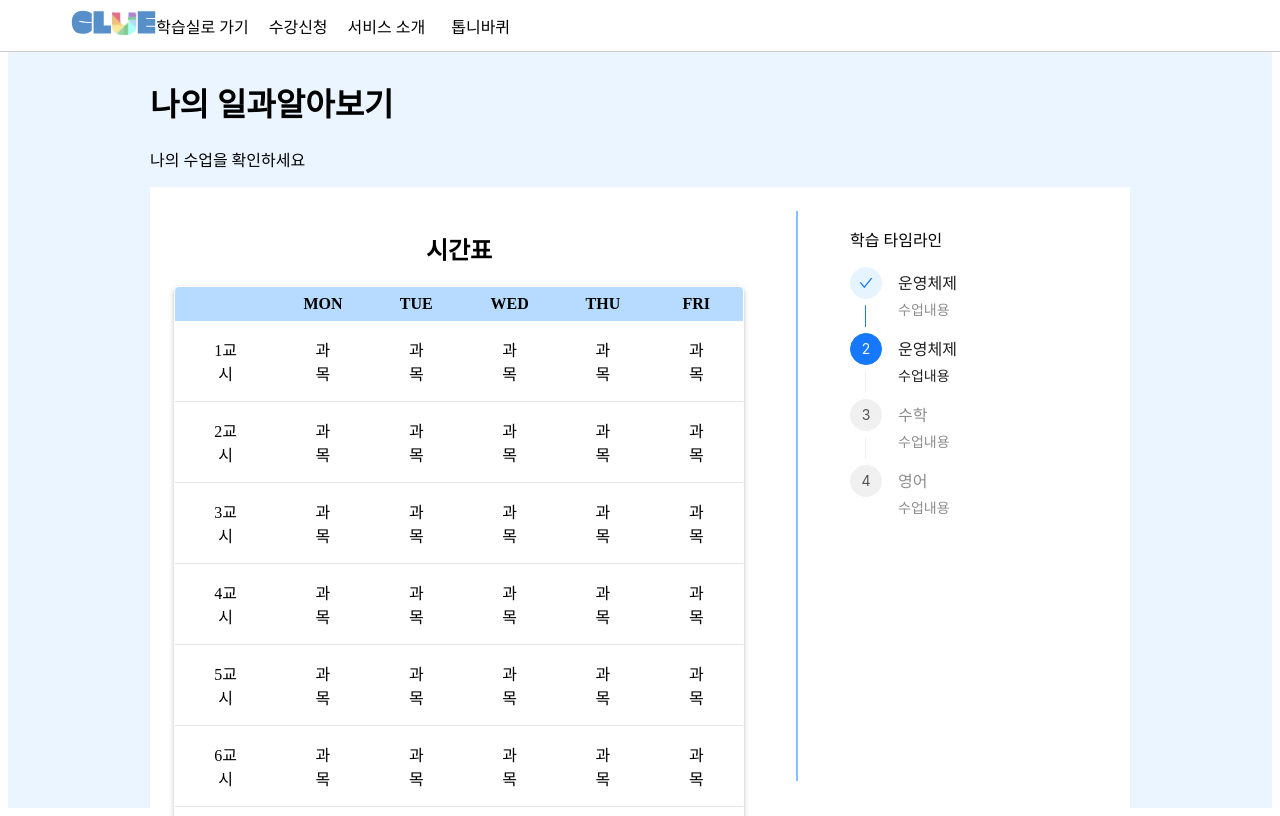
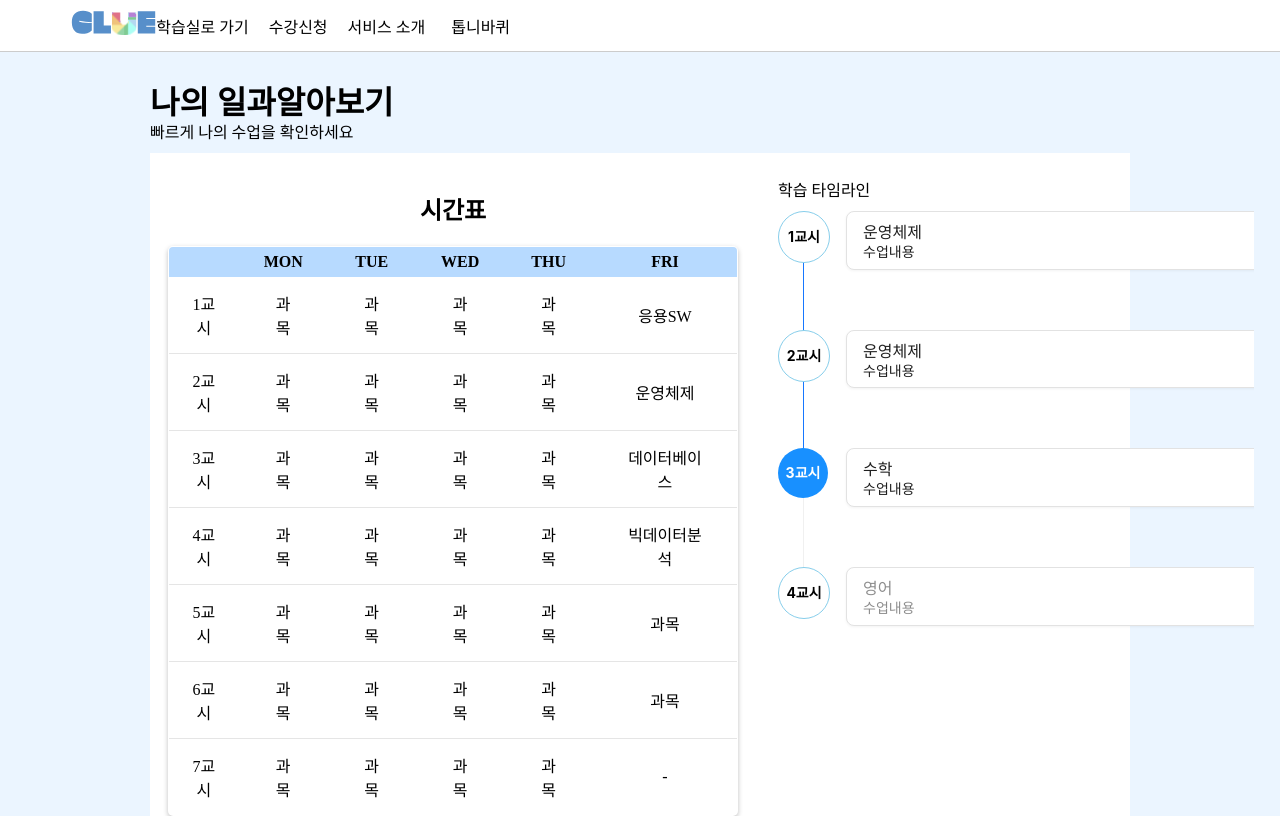
Before and after one commit to EscapeFrame/paletto-clue-frontend, a React (Vite) app: page / in a window 1280 px wide. Built offline with nearby package versions, Linux system fonts and the light colour scheme.

Commit message:
done timeLine

```diff
--- a/src/css/TimeLine.module.css
+++ b/src/css/TimeLine.module.css
@@ -1,276 +1,47 @@
-@font-face {
-	font-family: 'ecoico';
-	src:url('../fonts/timelineicons/ecoico.eot');
-	src:url('../fonts/timelineicons/ecoico.eot?#iefix') format('embedded-opentype'),
-		url('../fonts/timelineicons/ecoico.woff') format('woff'),
-		url('../fonts/timelineicons/ecoico.ttf') format('truetype'),
-		url('../fonts/timelineicons/ecoico.svg#ecoico') format('svg');
-	font-weight: normal;
-	font-style: normal;
-} /* Made with http://icomoon.io/ */
-
-.cbp_tmtimeline {
-	margin: 30px 0 0 0;
-	padding: 0;
-	list-style: none;
-	position: relative;
-}
-
-/* The line */
-.cbp_tmtimeline:before {
-	content: '';
-	position: absolute;
-	top: 0;
-	bottom: 0;
-	width: 10px;
-	background: #afdcf8;
-	left: 20%;
-	margin-left: -10px;
-}
-
-.cbp_tmtimeline > li {
-	position: relative;
-}
-
-/* The date/time */
-.cbp_tmtimeline > li .cbp_tmtime {
+.step_box {
+	margin: 0 20px 60px 20px;
 	display: block;
-	width: 25%;
-	padding-right: 100px;
-	position: absolute;
-}
-
-.cbp_tmtimeline > li .cbp_tmtime span {
-	display: block;
-	text-align: right;
-}
-
-.cbp_tmtimeline > li .cbp_tmtime span:first-child {
-	font-size: 0.9em;
-	color: #bdd0db;
-}
-
-.cbp_tmtimeline > li .cbp_tmtime span:last-child {
-	font-size: 2.9em;
-	color: #3594cb;
-}
-
-.cbp_tmtimeline > li:nth-child(odd) .cbp_tmtime span:last-child {
-	color: #6cbfee;
-}
-
-/* Right content */
-.cbp_tmtimeline > li .cbp_tmlabel {
-	margin: 0 0 15px 25%;
-	background: #3594cb;
-	color: #fff;
-	padding: 2em;
-	font-size: 1.2em;
-	font-weight: 300;
-	position: relative;
-	border-radius: 5px;
-}
-
-.cbp_tmtimeline > li:nth-child(odd) .cbp_tmlabel {
-	background: #6cbfee;
-}
-
-.cbp_tmtimeline > li .cbp_tmlabel h2 {
-	margin-top: 0px;
-	padding: 0 0 10px 0;
-	border-bottom: 1px solid rgba(255,255,255,0.4);
-}
-
-/* The triangle */
-.cbp_tmtimeline > li .cbp_tmlabel:after {
-	right: 100%;
-	border: solid transparent;
-	content: " ";
-	height: 0;
-	width: 0;
-	position: absolute;
-	pointer-events: none;
-	border-right-color: #3594cb;
-	border-width: 10px;
-	top: 10px;
-}
-
-.cbp_tmtimeline > li:nth-child(odd) .cbp_tmlabel:after {
-	border-right-color: #6cbfee;
-}
-
-/* The icons */
-.cbp_tmtimeline > li .cbp_tmicon {
-	width: 40px;
-	height: 40px;
-	font-family: 'ecoico';
-	font-style: normal;
-	font-weight: normal;
-	font-variant: normal;
-	text-transform: none;
-	font-size: 1.4em;
-	line-height: 40px;
-	-webkit-font-smoothing: antialiased;
-	position: absolute;
-	color: #fff;
-	background: #46a4da;
-	border-radius: 50%;
-	box-shadow: 0 0 0 8px #afdcf8;
-	text-align: center;
-	left: 20%;
-	top: 0;
-	margin: 0 0 0 -25px;
-}
-
-.cbp_tmicon-phone:before {
-	content: "e000";
-}
-
-.cbp_tmicon-screen:before {
-	content: "e001";
-}
-
-.cbp_tmicon-mail:before {
-	content: "e002";
-}
-
-.cbp_tmicon-earth:before {
-	content: "e003";
-}
-
-/* Example Media Queries */
-@media screen and (max-width: 65.375em) {
-
-	.cbp_tmtimeline > li .cbp_tmtime span:last-child {
-		font-size: 1.5em;
-	}
-}
-
-@media screen and (max-width: 47.2em) {
-	.cbp_tmtimeline:before {
-		display: none;
-	}
-
-	.cbp_tmtimeline > li .cbp_tmtime {
-		width: 100%;
-		position: relative;
-		padding: 0 0 20px 0;
-	}
-
-	.cbp_tmtimeline > li .cbp_tmtime span {
-		text-align: left;
-	}
-
-	.cbp_tmtimeline > li .cbp_tmlabel {
-		margin: 0 0 30px 0;
-		padding: 1em;
-		font-weight: 400;
-		font-size: 95%;
-	}
-
-	.cbp_tmtimeline > li .cbp_tmlabel:after {
-		right: auto;
-		left: 20px;
-		border-right-color: transparent;
-		border-bottom-color: #3594cb;
-		top: -20px;
-	}
-
-	.cbp_tmtimeline > li:nth-child(odd) .cbp_tmlabel:after {
-		border-right-color: transparent;
-		border-bottom-color: #6cbfee;
-	}
-
-	.cbp_tmtimeline > li .cbp_tmicon {
-		position: relative;
-		float: right;
-		left: auto;
-		margin: -55px 5px 0 0px;
-	}
-}
-
-HTML CSSResult Skip Results Iframe
-EDIT ON
-body {
-  padding:1.5em;
-  background: #f5f5f5
-}
-
-table {
-  border: 1px #a39485 solid;
-  font-size: .9em;
-  box-shadow: 0 2px 5px rgba(0,0,0,.25);
-  width: 100%;
-  border-collapse: collapse;
-  border-radius: 5px;
-  overflow: hidden;
-}
-
-th {
-  text-align: left;
-}
-
-thead {
-  font-weight: bold;
-  color: #fff;
-  background: #73685d;
-}
-
- td, th {
-  padding: 1em .5em;
-  vertical-align: middle;
-}
-
- td {
-  border-bottom: 1px solid rgba(0,0,0,.1);
-  background: #fff;
-}
-
-a {
-  color: #73685d;
-}
-
- @media all and (max-width: 768px) {
-
-  table, thead, tbody, th, td, tr {
-    display: block;
+	width: 420px;
+	padding: 8px 16px;
+	border: 1px solid #e2e2e2;
+	border-radius: 8px;
+	background-color: #fff;
+	box-shadow: 0 1px 3px rgba(0, 0, 0, 0.05);
+	box-sizing: border-box;
+	line-height: 1.5;
   }
 
-  th {
-    text-align: right;
+  .step_box p {
+	font-size: 14px;
+	margin: 0;
+	padding: 0;
+	line-height: 1.2;
   }
 
-  table {
-    position: relative;
-    padding-bottom: 0;
-    border: none;
-    box-shadow: 0 0 10px rgba(0,0,0,.2);
+  .customStep :global(.ant-steps-item-tail::after) {
+	height: 100px !important;
+	margin-left: 10px;
   }
 
-  thead {
-    float: left;
-    white-space: nowrap;
+  .customIcon {
+	width: 50px;
+	height: 50px;
+	border-radius: 50%;
+	display: flex;
+	justify-content: center;
+	align-items: center;
+	font-size: 14px;
+	font-weight: bold;
+	color: #fff;
   }
 
-  tbody {
-    overflow-x: auto;
-    overflow-y: hidden;
-    position: relative;
-    white-space: nowrap;
+  .status_done {
+	background-color: #1890ff;
   }
 
-  tr {
-    display: inline-block;
-    vertical-align: top;
-  }
-
-  th {
-    border-bottom: 1px solid #a39485;
-  }
-
-  td {
-    border-bottom: 1px solid #e5e5e5;
-  }
-
+  .status_pending {
+	background-color: white;
+	color: black;
+	border: 1px solid skyblue;
 
   }
--- a/src/css/Timetable.module.css
+++ b/src/css/Timetable.module.css
@@ -11,6 +11,10 @@
     padding: 19px;
   }
 
+  .td_smaller{
+    padding:8px 17px;
+  }
+
   thead {
     font-weight: bold;
     color: black;
@@ -19,12 +23,12 @@
 
   th {
     text-align: center;
-    padding: 0.5em 0.5em;
+    padding: 6px 12px;
     vertical-align: middle;
   }
 
   td {
-    padding: 1em 2em;
+    padding: 14px 30px;
     vertical-align: middle;
     border-bottom: 1px solid rgba(0, 0, 0, 0.1);
     background: #fff;
--- a/src/css/main.module.css
+++ b/src/css/main.module.css
@@ -1,24 +1,39 @@
 .topContainer {
     background: #EBF5FF;
-    min-height: 100vh;
+    min-height: 100%;
+    height: auto;
 }
+
+html {
+    background: #EBF5FF;
+    min-height: 100%;
+    margin: 0;
+    padding: 0;
+}
+
 .container {
-    padding-top: 50px;
+    padding-top: 70px;
     background: #EBF5FF;
     left: 150px;
     right: 150px;
     position: fixed;
+    border-radius: 30px !important;
 }
 
 .side_by_side {
     display: flex;
-    gap: 20px;
-    padding: 1.5em;
+    padding: 18px;
     background: #fff;
 }
 .divider {
     width: 2px;
     background-color: #86c1ff;
-    margin: 0 2rem; /* 선 주위의 간격 */
-    height: 570px; /* 컨테이너 높이에 맞게 설정 */
+    margin: 20px;
+    height: auto;
 }
+h1 {
+    line-height: 8px;
+  }
+p {
+    line-height: 8px;
+  }
--- a/src/main_component/TimeLine.tsx
+++ b/src/main_component/TimeLine.tsx
@@ -1,29 +1,47 @@
 import { Steps } from "antd";
+import styles from "../css/TimeLine.module.css";
 
-const description = "수업내용";
-const TimeLine = () => (
-  <Steps
-    direction="vertical"
-    current={1}
-    items={[
-      {
-        title: "운영체제",
-        description,
-      },
-      {
-        title: "운영체제",
-        description,
-      },
-      {
-        title: "수학",
-        description,
-      },
-      {
-        title: "영어",
-        description,
-      },
-    ]}
-  />
-);
+const TimeLine = () => {
+  const current = 2;
+
+  const steps = [
+    { subject: "운영체제", period: "1교시" },
+    { subject: "운영체제", period: "2교시" },
+    { subject: "수학", period: "3교시" },
+    { subject: "영어", period: "4교시" },
+  ];
+
+  return (
+    <Steps
+      direction="vertical"
+      current={current}
+      className={styles.customStep}
+      items={steps.map((step, index) => {
+        // 상태 판단
+        const status =
+          index == current
+            ? "done"
+            : "pending";
+
+        return {
+          title: (
+            <div className={styles.step_box}>{step.subject}
+              <p>수업내용</p>
+            </div>
+          ),
+          icon: (
+            <div
+              className={`${styles.customIcon} ${
+                styles[`status_${status}`]
+              }`}
+            >
+              {step.period}
+            </div>
+          ),
+        };
+      })}
+    />
+  );
+};
 
 export default TimeLine;
--- a/src/main_component/Timetable.tsx
+++ b/src/main_component/Timetable.tsx
@@ -3,7 +3,7 @@ import styles from '../css/Timetable.module.css';
 const TableRow = ({ period, subjects }: { period: string; subjects: string[] }) => {
   return (
     <tr>
-      <td>{period}</td>
+      <td className={styles.td_smaller}>{period}</td>
       {subjects.map((subject, index) => (
         <td key={index}>{subject}</td>
       ))}
@@ -14,10 +14,10 @@ const TableRow = ({ period, subjects }: { period: string; subjects: string[] })
 const Timetable = () => {
   const periods = ['1교시', '2교시', '3교시', '4교시', '5교시', '6교시', '7교시'];
   const subjects = [
-    ['과목', '과목', '과목', '과목', '과목'],
-    ['과목', '과목', '과목', '과목', '과목'],
-    ['과목', '과목', '과목', '과목', '과목'],
-    ['과목', '과목', '과목', '과목', '과목'],
+    ['과목', '과목', '과목', '과목', '응용SW'],
+    ['과목', '과목', '과목', '과목', '운영체제'],
+    ['과목', '과목', '과목', '과목', '데이터베이스'],
+    ['과목', '과목', '과목', '과목', '빅데이터분석'],
     ['과목', '과목', '과목', '과목', '과목'],
     ['과목', '과목', '과목', '과목', '과목'],
     ['과목', '과목', '과목', '과목', '-'],
--- a/src/main_component/home.tsx
+++ b/src/main_component/home.tsx
@@ -10,12 +10,15 @@ export default function Home() {
             <div className={styles.container}>
                 <Header />
                 <div>
-                    <h1>나의 일과알아보기</h1>
-                    <p>나의 수업을 확인하세요</p>
+                    <h1>
+                        나의 일과알아보기
+                    </h1>
+                    <p>빠르게 나의 수업을 확인하세요</p>
                 </div>
+
                 <div className={styles.side_by_side}>
                     <div>
-                        <h2 style={{textAlign:'center'}}>시간표</h2>
+                        <h2 style={{ textAlign: 'center' }}>시간표</h2>
                         <Timetable />
                     </div>
                     <div className={styles.divider}></div>
```
